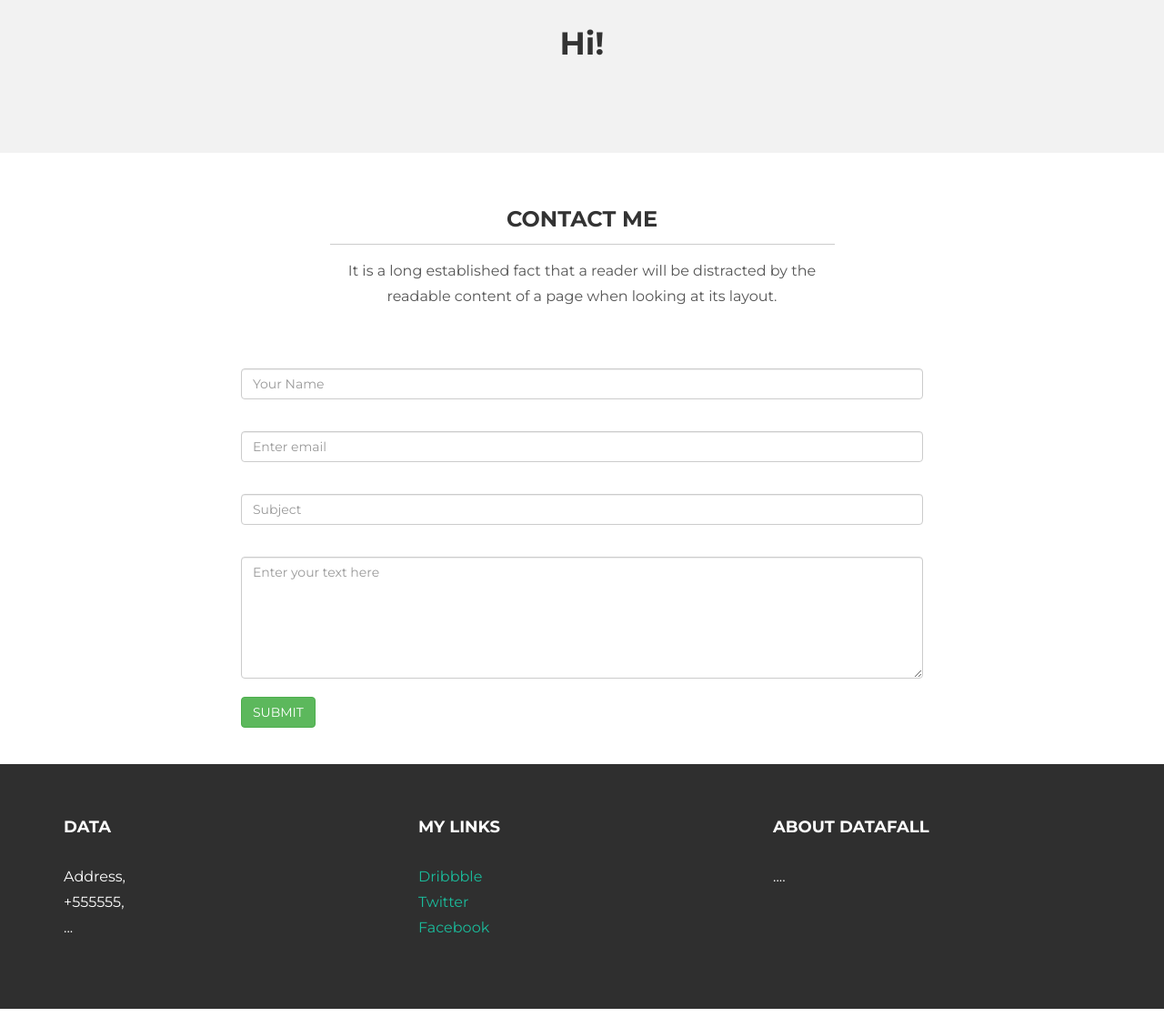
After one commit to mr-robot/metre, a Flask app: template templates/base_refined_layout.html in a window 1280 px wide. The commit adds this page. Shown: the part 591-1720 px from the top of the page at 91% size. Run offline with Flask 2, Linux system fonts and the light colour scheme; the template is opened without the code that fills it, so the values that code supplies are empty; parts of the project's set-up code (start-up, migrations or seed data) failed here and were passed over; some libraries are stand-ins or nearby versions.

Commit message:
Added Templates and Static Content
Refactored Test for Refined/Fresh search methods

Created initial design for Refined search

```diff
--- a/controller.py
+++ b/controller.py
@@ -8,6 +8,8 @@ import json
 import dateutil.parser as dtparser
 import dateutil.tz
 from pymongo.database import InvalidName
+
+from model import Object
 
 
 def getCode(length=4, char=string.ascii_uppercase +
@@ -73,7 +75,12 @@ class Manager(object):
         return {"Customers": "Customers"}
 
     def get_available_objects(self):
-        return {"Customers": "Customers"}
+
+        available_objects = {}
+        for obj in Object.objects.only('name'):
+            available_objects[obj] = obj
+
+        return available_objects
 
     def create_search(self):
         pass
--- a/main.py
+++ b/main.py
@@ -141,9 +141,11 @@ def refined_landing_page():
     page_data = {}
 
     page_data["form"] = SearchForm(csrf_context=session)
-    page_data["collections"] = manager.get_available_objects()
+    page_data["objects"] = manager.get_available_objects()
 
-    page_data["results"] = None
+    page_data["results"] =["1"]
+
+    page_data["raw_results"] = ["1"]
     if search:
         results, headers, raw_results = manager.refined_search(search)
         page_data["results"] = results
@@ -152,7 +154,7 @@ def refined_landing_page():
         page_data["raw_results"] = pprint.pformat(raw_results)
         page_data["search"] = search["search"]
 
-    return render_template('search.html', **page_data)
+    return render_template('refined_search.html', **page_data)
 
 
 if __name__ == "__main__":
--- a/model.py
+++ b/model.py
@@ -10,12 +10,39 @@ db = MongoEngine()
 
 raw_db = PyMongo()
 
+'''
+    Search Objects
 
-class Search(db.Document):
+'''
+
+
+class BaseSearch(db.Document):
     name = db.StringField(max_length=60)
-    spec = db.StringField()
     done = db.BooleanField(default=False)
     created_date = db.DateTimeField(default=datetime.datetime.now)
+
+
+    meta = {'allow_inheritance': True}
+
+class Search(BaseSearch):
+    spec = db.StringField()
+
+class MapReduceQuery(BaseSearch):
+    map = db.StringField()
+    reduce = db.StringField()
+    out = db.StringField()
+
+
+class Aggregation(Search):
+    pass
+
+
+'''
+    User Management Objects
+
+'''
+
+
 
 
 class User(db.Document):
@@ -24,26 +51,29 @@ class User(db.Document):
     recent_searches = db.ListField(db.ReferenceField(Search))
 
 
+
+'''
+    Refined Objects
+
+'''
+class DocMap(db.EmbeddedDocument):
+
+    default_search = db.ReferenceField(Search)
+    collection_name = db.StringField()
+
+    included_fields = db.ListField(db.StringField())
+
+class DownMap(db.Document):
+    name = db.StringField(max_length=60)
+    collections = db.ListField(db.EmbeddedDocumentField(DocMap))
+    created_date = db.DateTimeField(default=datetime.datetime.now)
+
+
 class Object(db.Document):
     name = db.StringField(max_length=60)
     created_date = db.DateTimeField(default=datetime.datetime.now)
 
     map = db.ReferenceField(DownMap)
 
-
-class Entity(Object):
-    pass
-
-
-class Event(Object):
-    pass
-
-
-class DocMap(db.EmbeddedDocument):
-    pass
-
-
-class DownMap(db.Document):
-    name = db.StringField(max_length=60)
-    collections = db.ListField(EmbeddedDocumentField(DocMap))
-    created_date = db.DateTimeField(default=datetime.datetime.now)
+    mr_search = db.ListField(MapReduceQuery)
+    aggregatations= db.ListField(Aggregation)
--- a/static/css/main.css
+++ b/static/css/main.css
@@ -125,6 +125,11 @@ a:after {
   background-color: #1abc9c;
 }
 
+
+.navbar-refined {
+	background-color: #222222;
+	border-color: #16a085;
+}
 
 /* Helpers */
 
--- /dev/null
+++ b/static/css/refined.css
@@ -0,0 +1,21 @@
+/* Move down content because we have a fixed navbar that is 50px tall */
+body {
+  padding-top: 70px;
+  padding-bottom: 20px;
+}
+
+.refined-spacer {
+
+  padding-top: 10px;
+  padding-bottom: 20px;
+}
+
+.sidebar-icon{
+    display:inline-block;
+    font-size: 40px;
+    line-height: 50px;
+    width: 50px;
+    height: 50px;
+    text-align: center;
+    vertical-align: bottom;
+}
--- /dev/null
+++ b/templates/base_refined_layout.html
@@ -0,0 +1,164 @@
+<!DOCTYPE html>
+
+{% autoescape true %}
+<html lang="en">
+<head>
+    <meta charset="utf-8">
+    <meta http-equiv="X-UA-Compatible" content="IE=edge">
+    <meta name="viewport" content="width=device-width, initial-scale=1.0">
+    <meta name="description" content="">
+    <meta name="author" content="">
+    <link rel="shortcut icon" href="../../docs-assets/ico/favicon.png">
+
+    <title>{%block title%} {%endblock%}</title>
+
+    <!-- Bootstrap core CSS -->
+    <link href="{{url_for('static', filename='css/bootstrap.css')}}" rel="stylesheet">
+
+
+    <!-- Custom styles for this template -->
+    <link href="{{url_for('static', filename='css/main.css')}}" rel="stylesheet">
+    <link href="{{url_for('static', filename='css/refined.css')}}" rel="stylesheet">
+
+    <script src="https://code.jquery.com/jquery-1.10.2.min.js"></script>
+    <script src="{{url_for('static', filename='js/hover.zoom.js')}}"></script>
+    <script src="{{url_for('static', filename='js/hover.zoom.conf.js')}}"></script>
+
+
+    <!-- HTML5 shim and Respond.js IE8 support of HTML5 elements and media queries -->
+    <!--[if lt IE 9]>
+    <script src="https://oss.maxcdn.com/libs/html5shiv/3.7.0/html5shiv.js"></script>
+    <script src="https://oss.maxcdn.com/libs/respond.js/1.3.0/respond.min.js"></script>
+    <![endif]-->
+</head>
+
+<body>
+
+{%block header%}
+<!-- Static navbar -->
+<div class="navbar navbar-fixed-top navbar-refined">
+    <div class="container">
+
+        <div class="row">
+            <div class="navbar-header">
+                <button type="button" class="navbar-toggle" data-toggle="collapse" data-target=".navbar-collapse">
+                    <span class="icon-bar"></span>
+                    <span class="icon-bar"></span>
+                    <span class="icon-bar"></span>
+                </button>
+                <a class="navbar-brand" href="/">Datafall</a>
+            </div>
+
+
+        </div>
+    </div>
+</div>
+
+{%endblock%}
+
+{%block body%}
+<!-- +++++ Welcome Section +++++ -->
+<div id="ww" style="">
+    <div class="container">
+        <div class="row">
+            <div class="col-lg-8 col-lg-offset-2 centered">
+                <img src="assets/img/user.png" alt="Stanley">
+
+                <h1>Hi!
+            </div>
+            <!-- /col-lg-8 -->
+        </div>
+        <!-- /row -->
+    </div>
+    <!-- /container -->
+</div>
+<!-- /ww -->
+
+<div class="container">
+    <div class="row mt">
+        <div class="col-lg-6 col-lg-offset-3 centered">
+            <h3>CONTACT ME</h3>
+            <hr>
+            <p>It is a long established fact that a reader will be distracted by the readable content of a page when
+                looking at its layout.</p>
+        </div>
+    </div>
+    <div class="row mt">
+        <div class="col-lg-8 col-lg-offset-2">
+            <form role="form">
+                <div class="form-group">
+                    <input type="name" class="form-control" id="NameInputEmail1" placeholder="Your Name">
+                    <br>
+                </div>
+                <div class="form-group">
+                    <input type="email" class="form-control" id="exampleInputEmail1" placeholder="Enter email">
+                    <br>
+                </div>
+                <div class="form-group">
+                    <input type="email" class="form-control" id="subjectEmail1" placeholder="Subject">
+                    <br>
+                </div>
+                <textarea class="form-control" rows="6" placeholder="Enter your text here"></textarea>
+                <br>
+                <button type="submit" class="btn btn-success">SUBMIT</button>
+            </form>
+        </div>
+    </div>
+    <!-- /row -->
+</div>
+<!-- /container -->
+
+{%endblock%}
+
+{%block footer%}
+
+<!-- +++++ Footer Section +++++ -->
+
+<div id="footer">
+    <div class="container">
+        <div class="row">
+            <div class="col-lg-4">
+                <h4>Data</h4>
+
+                <p>
+                    Address,<br/>
+                    +555555, <br/>
+                    ...
+                </p>
+            </div>
+            <!-- /col-lg-4 -->
+
+            <div class="col-lg-4">
+                <h4>My Links</h4>
+
+                <p>
+                    <a href="#">Dribbble</a><br/>
+                    <a href="#">Twitter</a><br/>
+                    <a href="#">Facebook</a>
+                </p>
+            </div>
+            <!-- /col-lg-4 -->
+
+            <div class="col-lg-4">
+                <h4>About Datafall</h4>
+
+                <p>....</p>
+            </div>
+            <!-- /col-lg-4 -->
+
+        </div>
+
+    </div>
+</div>
+
+
+{%endblock%}
+<!-- Bootstrap core JavaScript
+================================================== -->
+<!-- Placed at the end of the document so the pages load faster -->
+<script src="{{url_for('static', filename='js/bootstrap.min.js')}}"></script>
+<script src="https://google-code-prettify.googlecode.com/svn/loader/run_prettify.js"></script>
+</body>
+</html>
+
+{% endautoescape %}
```
Also changed, not shown: templates/refined_search.html (added, +133 -0 lines), tests/fake_creator.py (+1 -1 lines), tests/test_app.py (+20 -3 lines), static/img/archive/ipad-hand.png (deleted), static/img/archive/p01.png (deleted), static/img/archive/p02.png (deleted), static/img/archive/p03.png (deleted), static/img/archive/pic1.jpg (deleted), static/img/archive/pic2.jpg (deleted), static/img/archive/pic3.jpg (deleted), static/img/archive/ser01.png (deleted), static/img/archive/ser02.png (deleted), static/img/archive/ser03.png (deleted), static/img/archive/squared_metal_@2X.png (deleted).
